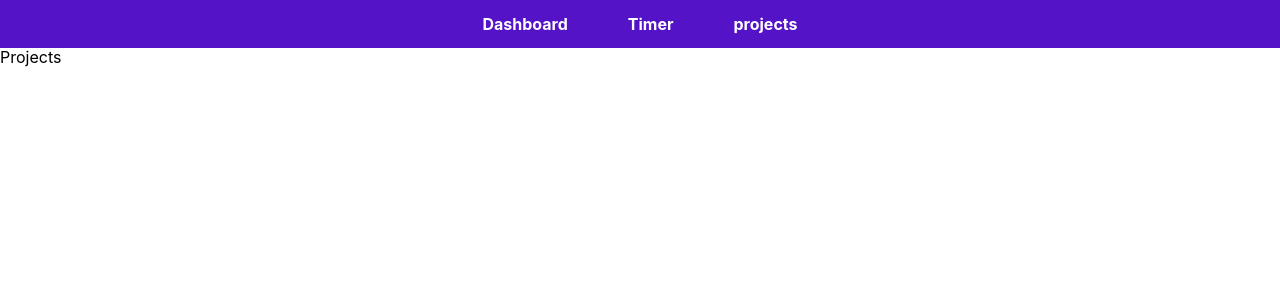
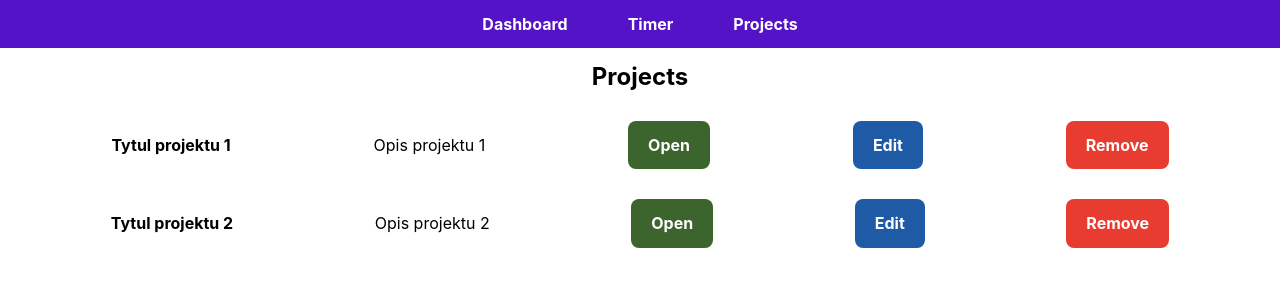
Before and after one commit to tomaszprc/timelog_selleo, a React (Create React App) app: page /projects in a window 1280 px wide. Shown: the top 300 px of the page. Built offline with nearby package versions, Linux system fonts and the light colour scheme.

Commit message:
#6 Created Project page list,and created skeleton of component project details page

```diff
--- a/src/components/Navbar/Navbar.tsx
+++ b/src/components/Navbar/Navbar.tsx
@@ -16,7 +16,7 @@ const Navbar: FunctionComponent<NavbarProps> = ({}) => {
             Timer
           </Link>
           <Link className="navbar__list-element" to="/projects">
-            projects
+            Projects
           </Link>
         </ul>
       </Container>
--- /dev/null
+++ b/src/components/ProjectElement/ProjectElement.tsx
@@ -0,0 +1,28 @@
+import { Link } from "react-router-dom";
+
+interface ProjectElementProps {
+  id: Number;
+  title: String;
+  description: String;
+  timeTrackIds: Array<Number>;
+}
+
+const ProjectElement = ({ id, title, description }: ProjectElementProps) => {
+  return (
+    <div className="project-element">
+      <div className="project-element__title">{title}</div>
+      <div>{description}</div>
+      <Link className="project-element__button" to={`/projects/${id}`}>
+        Open
+      </Link>
+      <div className="project-element__button project-element__button--edit">
+        Edit
+      </div>
+      <div className="project-element__button project-element__button--remove">
+        Remove
+      </div>
+    </div>
+  );
+};
+
+export default ProjectElement;
--- /dev/null
+++ b/src/components/Title/Title.tsx
@@ -0,0 +1,9 @@
+interface TitleProps {
+  title: String;
+}
+
+const Title = ({ title }: TitleProps) => {
+  return <div className="title">{title}</div>;
+};
+
+export default Title;
--- a/src/index.tsx
+++ b/src/index.tsx
@@ -8,6 +8,7 @@ import Dashboard from "./pages/Dashboard/Dashboard";
 import Projects from "./pages/Projects/Projects";
 import Timer from "./pages/Timer/Timer";
 import Navbar from "./components/Navbar/Navbar";
+import ProjectPage from "./pages/Projects/ProjectPage/ProjectPage";
 
 ReactDOM.render(
   <>
@@ -15,7 +16,8 @@ ReactDOM.render(
       <Navbar />
       <Switch>
         <Route path="/dashboard" component={Dashboard} />
-        <Route path="/projects" component={Projects} />
+        <Route path="/projects" exact component={Projects} />
+        <Route path="/projects/:id" component={ProjectPage} />
         <Route path="/timer" component={Timer} />
         <Route path="/" component={App} />
       </Switch>
--- /dev/null
+++ b/src/pages/Projects/ProjectPage/ProjectPage.tsx
@@ -0,0 +1,7 @@
+interface ProjectPageProps {}
+
+const ProjectPage = ({}: ProjectPageProps) => {
+  return <div>Project page</div>;
+};
+
+export default ProjectPage;
--- a/src/pages/Projects/Projects.tsx
+++ b/src/pages/Projects/Projects.tsx
@@ -1,9 +1,48 @@
-import React, { FunctionComponent } from "react";
+import React, { useState } from "react";
+import Container from "../../components/Container/Container";
+import ProjectElement from "../../components/ProjectElement/ProjectElement";
+import Title from "../../components/Title/Title";
 
 interface ProjectsProps {}
 
-const Projects: FunctionComponent<ProjectsProps> = ({}) => {
-  return <div>Projects</div>;
+interface ProjectsState {
+  id: Number;
+  title: String;
+  description: String;
+  timeTrackIds: Array<Number>;
+}
+
+const Projects = ({}: ProjectsProps) => {
+  const [projects, setProjects] = useState<Array<ProjectsState>>([
+    {
+      id: 1,
+      title: "Tytul projektu 1",
+      description: "Opis projektu 1",
+      timeTrackIds: [2, 3],
+    },
+    {
+      id: 2,
+      title: "Tytul projektu 2",
+      description: "Opis projektu 2",
+      timeTrackIds: [4, 2],
+    },
+  ]);
+
+  return (
+    <Container>
+      <Title title="Projects" />
+      <div className="projects">
+        {projects.map((project) => (
+          <ProjectElement
+            id={project.id}
+            title={project.title}
+            description={project.description}
+            timeTrackIds={project.timeTrackIds}
+          />
+        ))}
+      </div>
+    </Container>
+  );
 };
 
 export default Projects;
--- a/src/styles/app.scss
+++ b/src/styles/app.scss
@@ -11,3 +11,6 @@
 //Components
 @import "./components/container";
 @import "./components/navbar";
+@import "./components/title";
+@import "./components/projects";
+@import "./components/project-element";
--- a/src/styles/components/_navbar.scss
+++ b/src/styles/components/_navbar.scss
@@ -1,4 +1,5 @@
 .navbar {
+  margin-bottom: 15px;
   background: #5413c6;
 
   &__list {
--- /dev/null
+++ b/src/styles/components/_project-element.scss
@@ -0,0 +1,28 @@
+.project-element {
+  display: flex;
+  justify-content: space-around;
+  align-items: center;
+  padding: 15px 0;
+
+  &__title {
+    font-weight: bold;
+  }
+
+  &__button {
+    padding: 15px 20px;
+    border-radius: 8px;
+    background-color: #3c652e;
+    font-weight: bold;
+    text-decoration: none;
+    color: white;
+    cursor: pointer;
+
+    &--remove {
+      background-color: #e93c30;
+    }
+
+    &--edit {
+      background-color: #1f5aa6;
+    }
+  }
+}
--- /dev/null
+++ b/src/styles/components/_projects.scss
@@ -0,0 +1,5 @@
+.projects {
+  display: flex;
+  flex-direction: column;
+  margin-top: 15px;
+}
--- /dev/null
+++ b/src/styles/components/_title.scss
@@ -0,0 +1,6 @@
+.title {
+  display: flex;
+  justify-content: center;
+  font-size: $font-size-xl;
+  font-weight: bold;
+}
```
